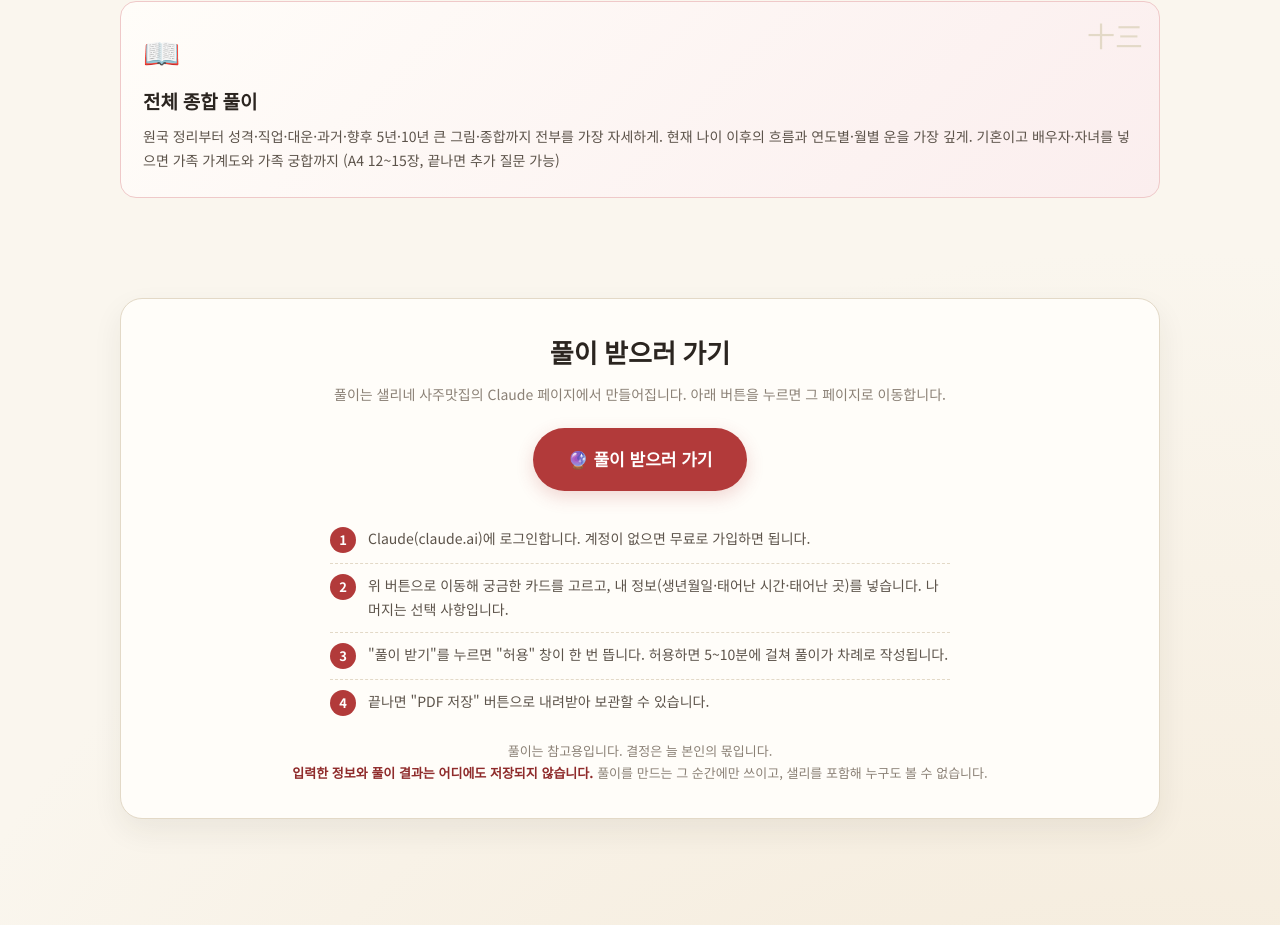
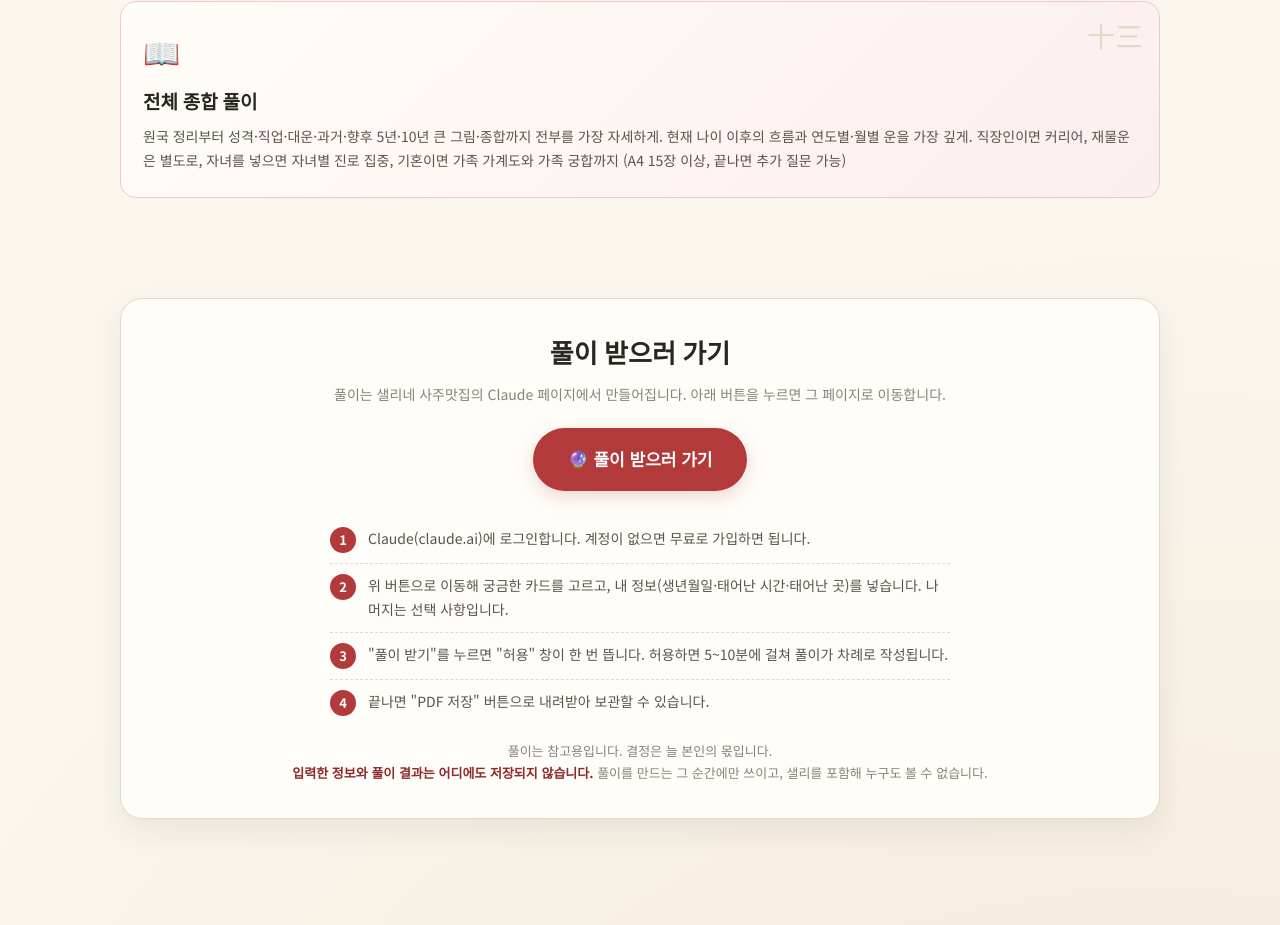
Before and after one commit to sallyyang7897/sally-saju, a plain HTML site: page index.html in a window 1280 px wide. Shown: the part 1700-2625 px from the top of the page. Drawn offline with Linux system fonts and the light colour scheme; a web font is replaced by a local one.

Commit message:
종합 풀이 설명: 15장 이상, 커리어·재물·자녀 진로
Co-Authored-By: Claude Fable 5.1 <noreply@anthropic.com>
Claude-Session: https://claude.ai/code/session_0147SaHjwAgk7CkEbfs93DSQ

```diff
--- a/index.html
+++ b/index.html
@@ -186,7 +186,7 @@
     <div class="card" data-topic="name"><span class="num">十</span><div class="ico">✍️</div><h3>이름·한자도 궁금</h3><p>내 이름의 소리·한자·획수가 사주와 맞는지 보고, 한자만 바꾸는 안과 새 이름 작명안까지</p></div>
     <div class="card" data-topic="health"><span class="num">十一</span><div class="ico">🌿</div><h3>건강과 체질도 궁금</h3><p>사주로 보는 타고난 체질, 약해지기 쉬운 장부, 맞는 운동·음식·휴식법, 조심할 해와 계절</p></div>
     <div class="card" data-topic="money"><span class="num">十二</span><div class="ico">💰</div><h3>재물운도 궁금</h3><p>돈이 들어오는 통로와 새는 구멍, 저축·투자·부동산·사업 중 맞는 방식, 재물이 모이는 시기</p></div>
-    <div class="card full" data-topic="all"><span class="num">十三</span><div class="ico">📖</div><h3>전체 종합 풀이</h3><p>원국 정리부터 성격·직업·대운·과거·향후 5년·10년 큰 그림·종합까지 전부를 가장 자세하게. 현재 나이 이후의 흐름과 연도별·월별 운을 가장 깊게. 기혼이고 배우자·자녀를 넣으면 가족 가계도와 가족 궁합까지 (A4 12~15장, 끝나면 추가 질문 가능)</p></div>
+    <div class="card full" data-topic="all"><span class="num">十三</span><div class="ico">📖</div><h3>전체 종합 풀이</h3><p>원국 정리부터 성격·직업·대운·과거·향후 5년·10년 큰 그림·종합까지 전부를 가장 자세하게. 현재 나이 이후의 흐름과 연도별·월별 운을 가장 깊게. 직장인이면 커리어, 재물운은 별도로, 자녀를 넣으면 자녀별 진로 집중, 기혼이면 가족 가계도와 가족 궁합까지 (A4 15장 이상, 끝나면 추가 질문 가능)</p></div>
   </div>
 </section>
 
```
